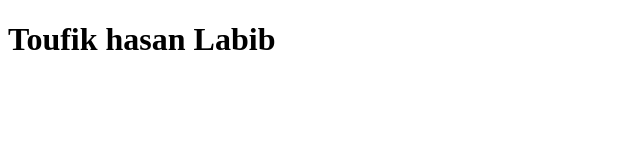
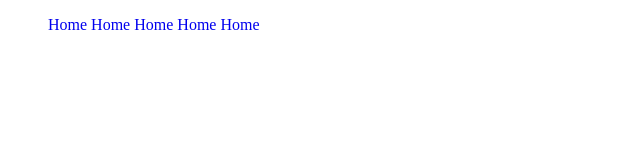
Before and after one commit to Toufiklabib/my-first-repo, a plain HTML site: page index.html in a window 1280 px wide. Shown: the whole page, without its empty margins (0-640 px from the left). Drawn offline with Linux system fonts and the light colour scheme.

Commit message:
header footer main

```diff
--- a/index.html
+++ b/index.html
@@ -3,11 +3,30 @@
 <head>
     <meta charset="UTF-8">
     <meta name="viewport" content="width=device-width, initial-scale=1.0">
+    <link rel="stylesheet" href="style.css">
     <title>Document</title>
 </head>
 <body>
 
+    <header>
+         <nav>
+            <ul>
+                <li><a href="labib.html">Home</a></li>
+                <li><a href="labib.html">Home</a></li>
+                <li><a href="labib.html">Home</a></li>
+                <li><a href="labib.html">Home</a></li>
+                <li><a href="labib.html">Home</a></li>
+            </ul>
+         </nav>
+    </header>
+    <main>
 
-    <h1>Toufik hasan Labib</h1>
+    </main>
+
+    <footer>
+
+    </footer>
+
+
 </body>
 </html>
--- /dev/null
+++ b/style.css
@@ -0,0 +1,7 @@
+nav > ul > li {
+    display: inline;
+
+}
+nav > ul >li >a {
+  text-decoration: none;
+}
```
